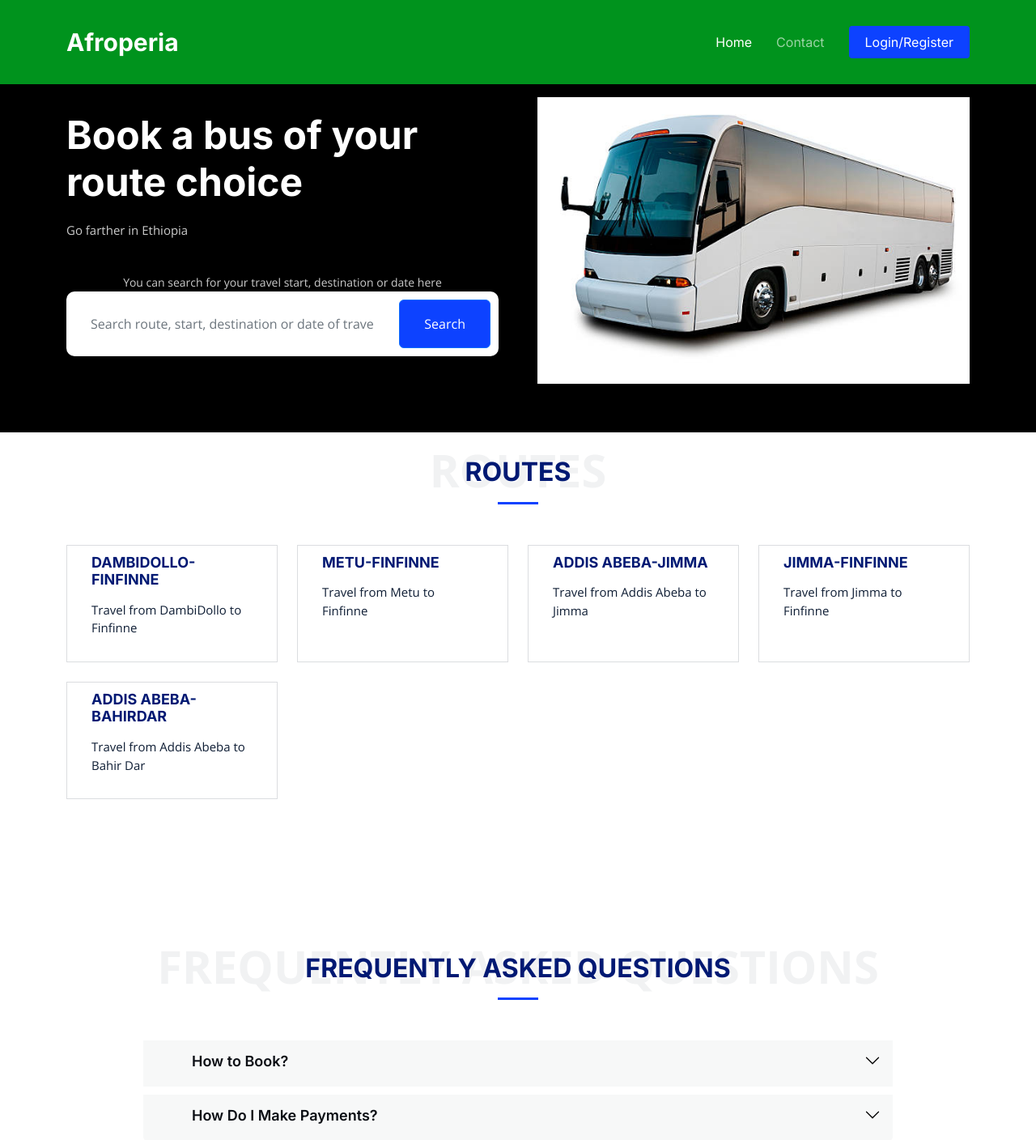
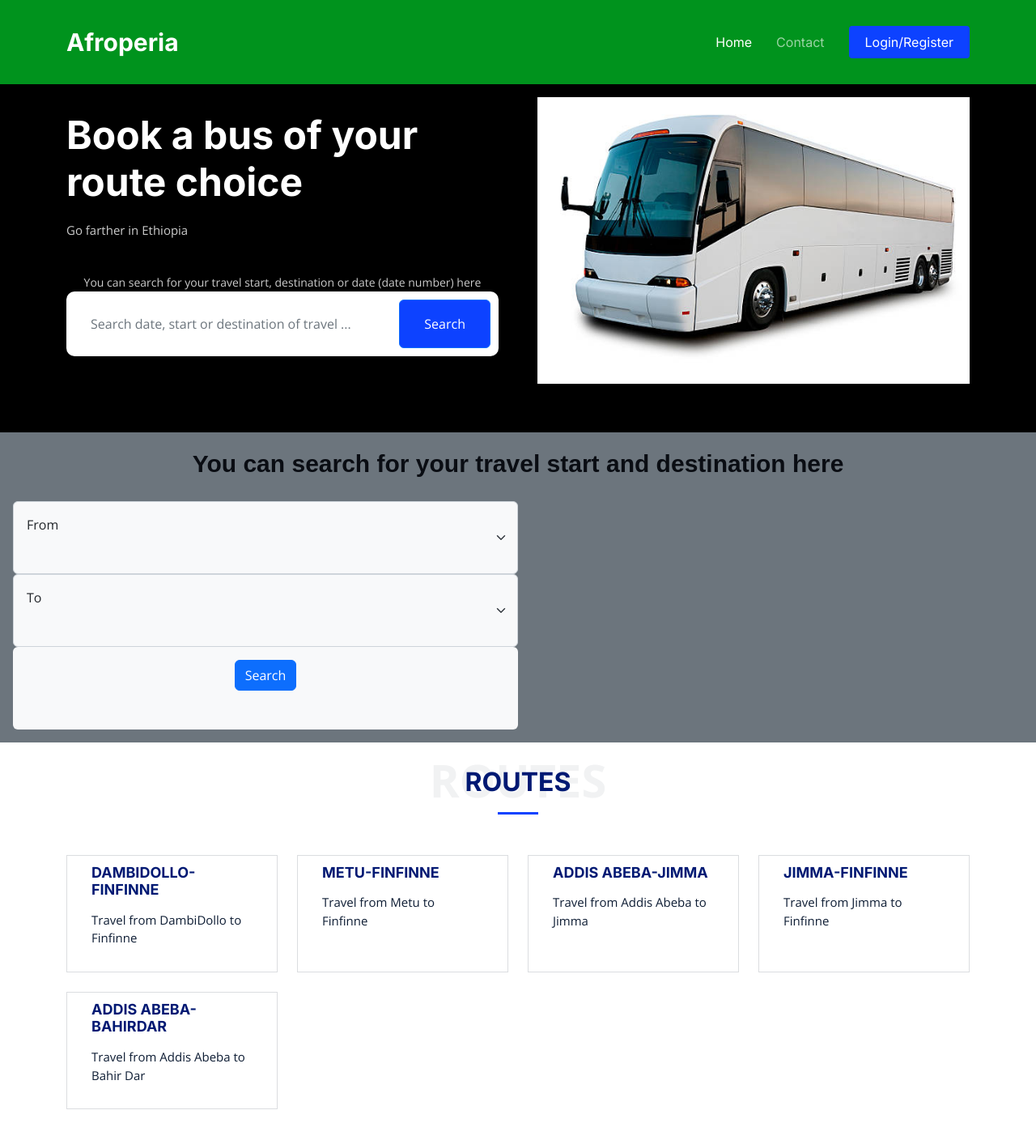
Before and after one commit to BatiSileshi/BusBooking, a Django app: page / in a window 1280 px wide. Shown: the top 1408 px of the page at 81% size. Run offline with Django 4.2, Linux system fonts and the light colour scheme; data comes from the database, SQL or seed files in the repository; both versions use the stored data as it was after the commit; some libraries are stand-ins or nearby versions.

Commit message:
user interface edited

```diff
--- a/Customer/templates/Customer/home.html
+++ b/Customer/templates/Customer/home.html
@@ -1,28 +1,5 @@
 {% extends 'customer/customermain.html'%} {% block content%}
 
-
-<!-- <section id="hero" class="hero d-flex align-items-center mt-0">
-    <div class="container">
-        <div class=" d-flex flex-column align-content-center justify-content-center">
-            <h2 data-aos="fade-up">Book a bus of your route choice</h2>
-            <p data-aos="fade-up" data-aos-delay="100">Go farther in Ethiopia</p>
-        </div>
-        <form action="#" class="form-search  ">
-
-            <div class="row ">
-
-                <div class="col-lg-12  col-md-10 mt-2  d-flex justify-content-center ">
-                    <form method="GET" action="{% url 'home' %}">
-                        <input type="text" name="q" class="form-control" placeholder="Search route, start, destination or date of travel ...">
-                        <button type="submit" class="btn btn-primary">Search </button>
-                    </form>
-                </div>
-
-            </div>
-
-        </form>
-
-</section> -->
 
 
 <section id="hero" class="hero d-flex align-items-center ">
@@ -33,9 +10,9 @@
                 <p data-aos="fade-up" data-aos-delay="100">Go farther in Ethiopia</p>
                 <div>
                     <div class="col-lg-12 text-center">
-                        <small>You can search for your travel start, destination or date here</small>
+                        <small>You can search for your travel start, destination or date (date number)  here</small>
                         <form method="GET" action="{% url 'home' %}" class="form-search d-flex align-items-stretch mb-3   justify-content-center " data-aos="fade-up" data-aos-delay="200">
-                            <input type="text" name="q" class="form-control" placeholder="Search route, start, destination or date of travel ...">
+                            <input type="text" name="q" class="form-control" placeholder="Search date, start or destination of travel ...">
                             <button type="submit" class="btn btn-primary">Search</button>
                         </form>
 
@@ -60,12 +37,56 @@
 
 
 <main id="main">
+
+    <div class="row p-3 bg-secondary  gy-2  ">
+        <div class="text-center search-for-route">
+            <p>You can search for your travel start and destination here</p>
+
+            <!-- To search for date route class should have travel_date attribute -->
+        </div>
+        <form method="GET" action="{% url 'home' %}">
+
+            <div class="col-sm-4 col-lg-6">
+                <select class="form-select p-3 pb-5 bg-light" aria-label="Default select example" name="q">
+            <option selected>From</option>
+                {% for route in routes %}
+
+            <option value="{{route.start}}">{{route.start}}</option>
+
+            {%endfor%}
+          </select>
+            </div>
+
+            <div class="col-sm-4 col-lg-6">
+                <select class="form-select p-3 pb-5 bg-light " aria-label="Default select example" name="q">
+                <option selected>To</option>
+                {% for route in routes %}
+
+            <option value="{{route.destination}}">{{route.destination}}</option>
+
+            {%endfor%}
+          </select>
+            </div>
+
+            <div class="col-sm-4 col-lg-6">
+                <div class="p-3 pb-5 bg-light rounded text-center justify-content-center">
+
+
+                    <button type="submit" class="btn btn-primary">Search</button>
+
+                </div>
+            </div>
+        </form>
+    </div>
+
     <section id="service" class="services pt-0">
         <div class="container">
 
             <div class="section-header">
                 <span>Routes</span>
-                <h2>Routes</h2>
+                <a href="{% url 'home' %}">
+                    <h2>Routes</h2>
+                </a>
 
             </div>
 
@@ -86,82 +107,7 @@
     </section>
 
 
-    <!-- ======= Frequently Asked Questions Section ======= -->
-    <!-- <section id="faq" class="faq">
-        <div class="container" data-aos="fade-up">
 
-            <div class="section-header">
-                <span>More Info</span>
-                <h2>More info</h2>
-
-            </div>
-
-            <div class="row justify-content-center" data-aos="fade-up" data-aos-delay="200">
-
-                <div class="row">
-                    <div class="col-lg-6 col-md-6">
-
-                        <div class="accordion-item">
-                            <h3 class="accordion-header">
-                                <h6 class="justify-content-center"> Search bus by your travel start</h6>
-                                <button class="accordion-button collapsed" type="button" data-bs-toggle="collapse" data-bs-target="#faq-content-2">
-                                    <ul>
-                                 <a href="{% url 'home' %}"> <li>
-                                    <i class="bi bi-question-circle question-icon"></i>
-                                    All
-                                  </li></a>
-                                  {% for route in routes %}
-
-
-                                    <a href="{% url 'home' %}?q={{route.start}}"><li>
-                                        <i class="bi bi-question-circle question-icon"></i>{{route.start}}</li></a>
-
-                                  {%endfor%}
-
-                                    </ul>
-
-                                </button>
-
-                            </h3>
-                        </div>
-                    </div>
-
-                    <div class="col-lg-6 col-md-6">
-
-                        <div class="accordion-item">
-                            <h3 class="accordion-header">
-                                <h6 class="justify-content-center"> Search bus by your travel destination</h6>
-                                <button class="accordion-button collapsed" type="button" data-bs-toggle="collapse" data-bs-target="#faq-content-2">
-                                    <ul>
-                                 <a href="{% url 'home' %}"> <li>
-                                    <i class="bi bi-question-circle question-icon"></i>
-                                    All
-                                  </li></a>
-                                  {% for route in routes %}
-
-
-                                    <a href="{% url 'home' %}?q={{route.destination}}"><li>
-                                        <i class="bi bi-question-circle question-icon"></i>{{route.destination}}</li></a>
-
-                                  {%endfor%}
-
-                                    </ul>
-
-                                </button>
-
-                            </h3>
-                        </div>
-                    </div>
-
-
-                </div>
-
-            </div>
-        </div>
-
-        </div>
-    </section> -->
-    <!-- End Frequently Asked Questions Section -->
 
 
 
@@ -204,7 +150,7 @@
                             </h3>
                             <div id="faq-content-2" class="accordion-collapse collapse" data-bs-parent="#faqlist">
                                 <div class="accordion-body">
-                                    CHoose one of payment methods provided by route admin and pay through account details written on the payment page. </div>
+                                    Choose one of payment methods provided by route admin and pay through account details written on the payment page. </div>
                             </div>
                         </div>
                         <!-- # Faq item-->
```
Also changed, not shown: templates/customer/login_main.html (+8 -1 lines), db.sqlite3.
